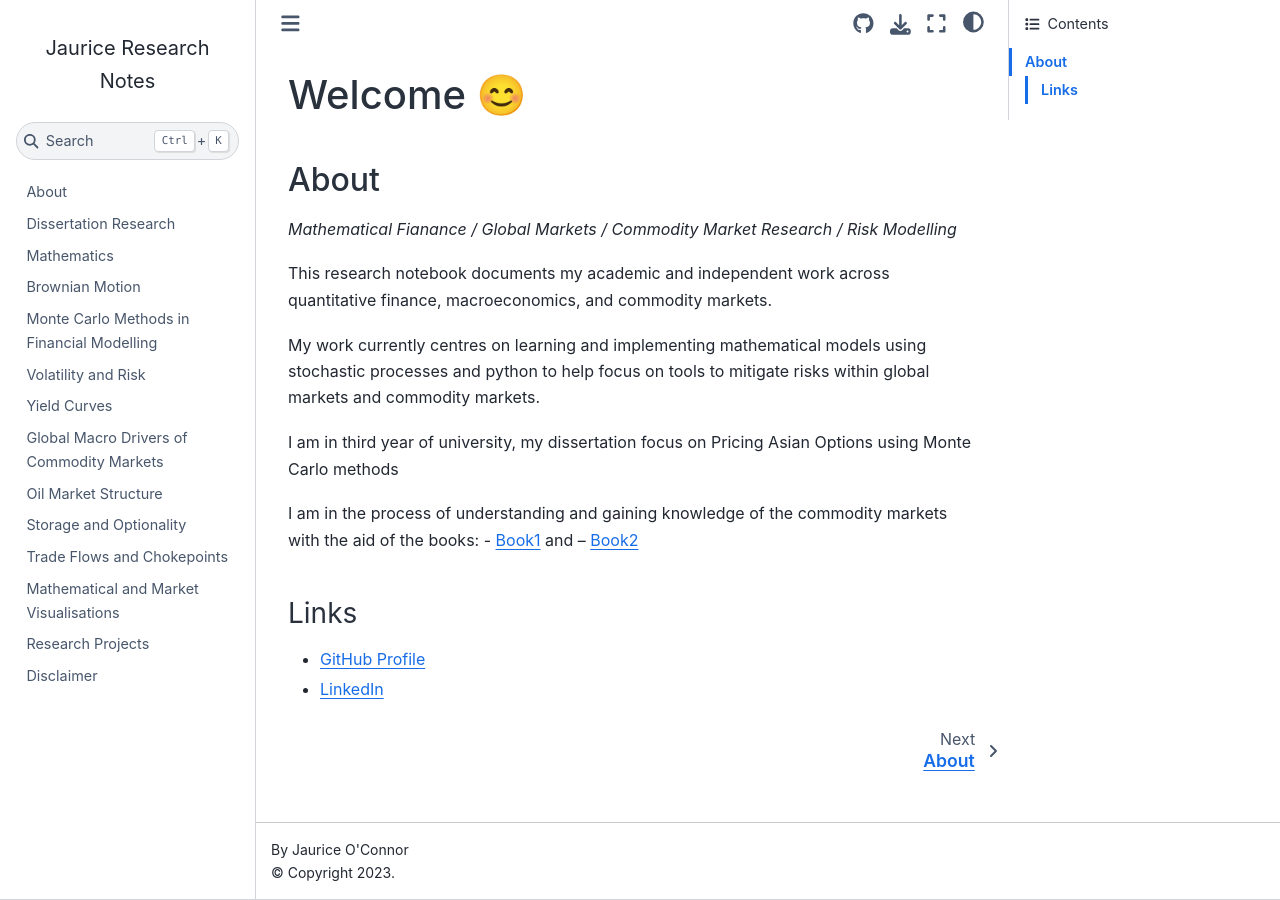
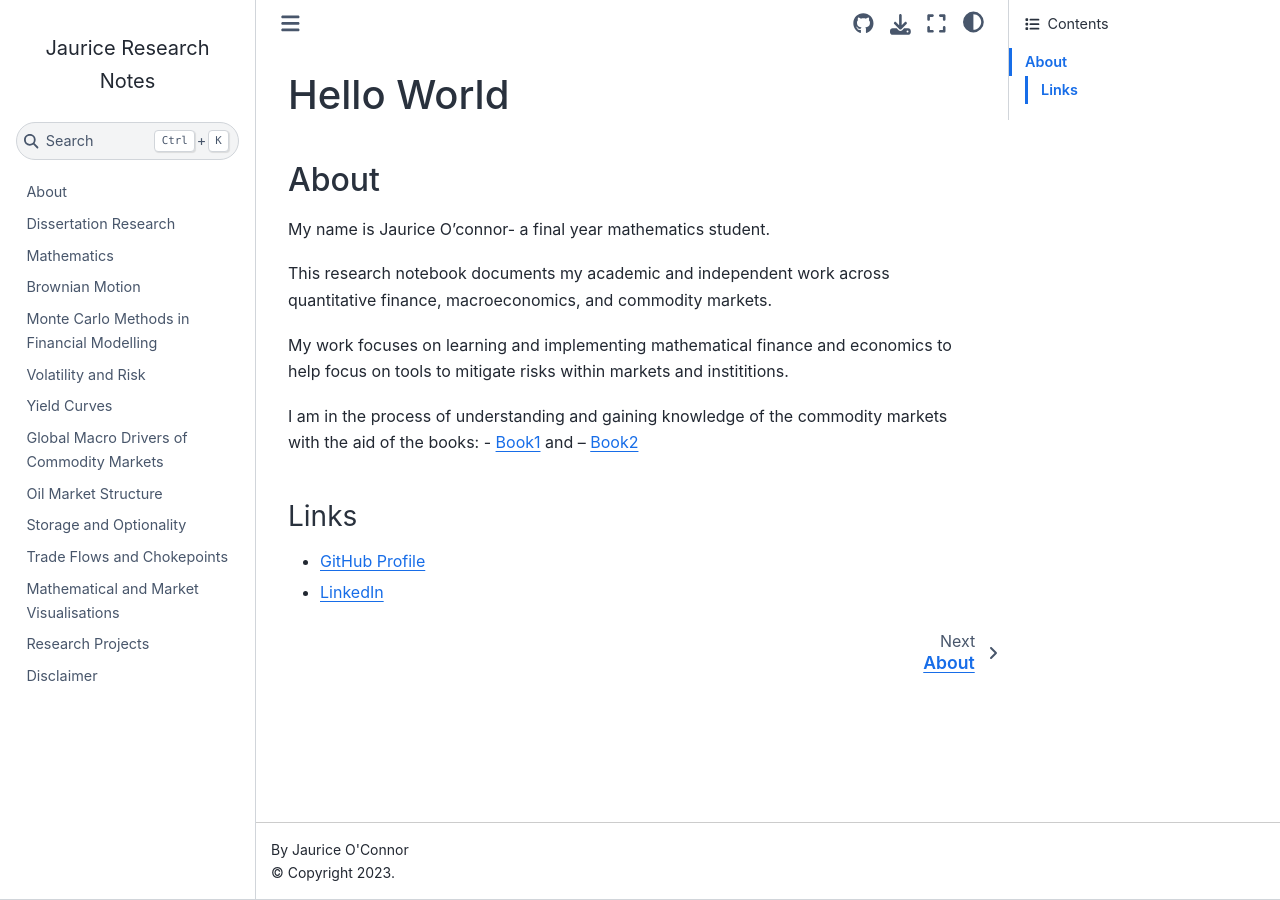
Before and after one commit to jauricestudios/jaurice-market-notes, a Jupyter Book: the page built from intro.md, in a window 1280 px wide. Built offline with Jupyter Book 1.0.4 settings and Sphinx 7.4.7 and the Sphinx Book theme 1.1.4, drawn with Linux system fonts in a browser that asks for light colours.

Commit message:
edit intro

```diff
--- a/intro.md
+++ b/intro.md
@@ -1,13 +1,11 @@
-## Welcome 😊
+## Hello World
 
 ### About
-*Mathematical Fianance / Global Markets / Commodity Market Research / Risk Modelling*
+My name is Jaurice O'connor- a final year mathematics student.
 
 This research notebook documents my academic and independent work across quantitative finance, macroeconomics, and commodity markets.
 
-My work currently centres on learning and implementing mathematical models using stochastic processes and python to help focus on tools to mitigate risks within global markets and commodity markets.
-
-I am in third year of university, my dissertation focus on Pricing Asian Options using Monte Carlo methods
+My work focuses on learning and implementing mathematical finance and economics to help focus on tools to mitigate risks within markets and instititions.
 
 I am in the process of understanding and gaining knowledge of the commodity markets with the aid of the books: - [Book1](https://www.amazon.co.uk/Commodities-Performance-Strategies-Financial-Investments/dp/0190656018) and -- [Book2](hhttps://www.amazon.co.uk/Options-Futures-Other-Derivatives-Global/dp/1292212896/ref=pd_lpo_d_sccl_2/521-4897164-0957947?pd_rd_w=4B3aD&content-id=amzn1.sym.bb13d3fc-af40-4fff-a822-e0e4c415da96&pf_rd_p=bb13d3fc-af40-4fff-a822-e0e4c415da96&pf_rd_r=9A7H6PCVJTTQPMVRJRY3&pd_rd_wg=BYPU7&pd_rd_r=ce4b107f-32f1-472e-882c-31ae8d356b87&pd_rd_i=1292212896&psc=1)
 
```
Also changed, not shown: 6 other files.
